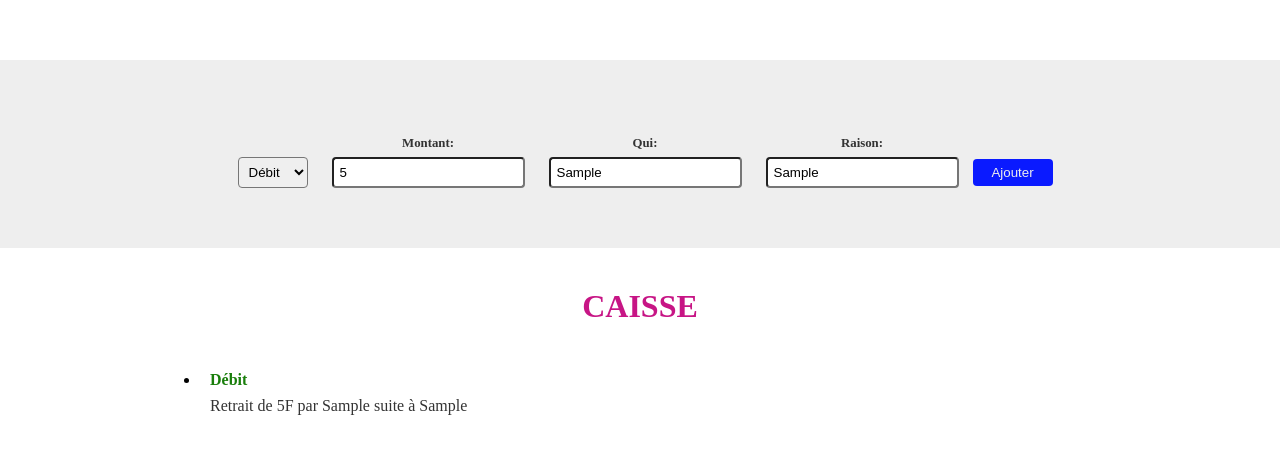
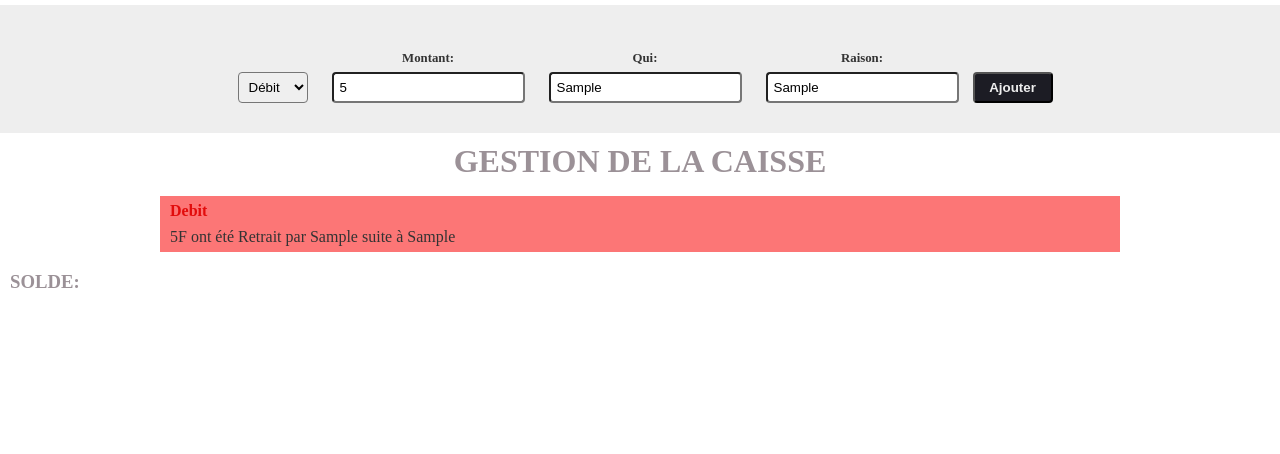
Before and after one commit to Moojob/Application-de-caisse, a plain HTML site: page dist/index.html in a window 1280 px wide. Both pictures are taken after typing "5", "Sample", "Sample" into the empty fields and a click on the button "Ajouter". Drawn offline with Linux system fonts and the light colour scheme.

Commit message:
Version Orienté Objet

```diff
--- a/dist/app.js
+++ b/dist/app.js
@@ -1,6 +1,8 @@
-"use strict";
+import { caisse } from "./classses/caisse.js";
+import { Transaction } from "./classses/transaction.js";
 //Interception du formulaire
 const form = document.querySelector(".formulaire-de-transaction");
+let maCaisse = new caisse(0, []);
 //Interception des Inputs du formulaire
 const type = document.querySelector("#type");
 const qui = document.querySelector('#qui');
@@ -10,24 +12,41 @@ const raison = document.querySelector("#raison");
 const ul = document.querySelector("ul");
 form.addEventListener('submit', (e) => {
     e.preventDefault();
-    //Création d'élèments li
-    const li = document.createElement("li");
-    //Attribution de la classe débit ou crédit au li
-    li.className = type.value;
-    //Création d'élèments h4
-    const h4 = document.createElement('h4');
-    //h4 va contenir soit débit soit crédit
-    h4.innerText = type.value;
-    //Attribution de la classe débit ou crédit à h4
-    h4.className = type.value;
-    //Ajouter h4 au li
+    let maTransaction = new Transaction(type.value, montant.valueAsNumber, qui.value, raison.value);
+    maCaisse.AjoutTransaction(maTransaction);
+    //console.log("Solde : ", maCaisse.getSolde());
+    //console.log("Transaction : ", maCaisse.getTransaction());
+    render(maTransaction, ul);
+    // //Création d'élèments li
+    // const li = document.createElement("li")
+    // //Attribution de la classe débit ou crédit au li
+    // li.className = type.value;
+    // //Création d'élèments h4
+    // const h4 = document.createElement('h4');
+    // //h4 va contenir soit débit soit crédit
+    // h4.innerText = type.value;
+    // //Attribution de la classe débit ou crédit à h4
+    // h4.className = type.value;
+    // //Ajouter h4 au li
+    // li.append(h4)
+    // //Création d'élèments p
+    // const p = document.createElement('p');
+    // //p va contenir le texte de la logique suivante
+    // p.innerText = `${type.value === 'Débit' ? 'Retrait' : 'Dépot'} de ${montant.value}F par ${qui.value} suite à ${raison.value}`;
+    // //Ajouter p au li
+    // li.append(p);
+    // //Ajouter li au ul
+    // ul.append(li);
+});
+const render = (Tr, container) => {
+    let li = document.createElement("li");
+    let h4 = document.createElement("h4");
+    let p = document.createElement("p");
+    h4.innerText = Tr.getType() === 'Debit' ? 'Debit' : 'Credit';
+    h4.className = Tr.getType();
+    li.className = Tr.getType();
+    p.innerText = Tr.text();
     li.append(h4);
-    //Création d'élèments p
-    const p = document.createElement('p');
-    //p va contenir le texte de la logique suivante
-    p.innerText = `${type.value === 'Débit' ? 'Retrait' : 'Dépot'} de ${montant.value}F par ${qui.value} suite à ${raison.value}`;
-    //Ajouter p au li
     li.append(p);
-    //Ajouter li au ul
-    ul.append(li);
-});
+    container.append(li);
+};
--- /dev/null
+++ b/dist/classses/caisse.js
@@ -0,0 +1,21 @@
+export class caisse {
+    constructor(solde, transaction) {
+        this.solde = solde;
+        this.transaction = transaction;
+    }
+    getTransaction() {
+        return this.transaction;
+    }
+    getSolde() {
+        return this.solde;
+    }
+    AjoutTransaction(transaction) {
+        this.transaction.push(transaction);
+        if (transaction.getType() === 'Debit') {
+            this.solde -= transaction.getMontant();
+        }
+        else {
+            this.solde += transaction.getMontant();
+        }
+    }
+}
--- /dev/null
+++ b/dist/classses/transaction.js
@@ -0,0 +1,17 @@
+export class Transaction {
+    constructor(type, montant, qui, raison) {
+        this.type = type;
+        this.montant = montant;
+        this.qui = qui;
+        this.raison = raison;
+    }
+    text() {
+        return `${this.montant}F ont été ${this.type === "Debit" ? "Retrait" : "Déposé"} par ${this.qui} suite à ${this.raison}`;
+    }
+    getMontant() {
+        return this.montant;
+    }
+    getType() {
+        return this.type;
+    }
+}
--- a/dist/index.html
+++ b/dist/index.html
@@ -14,8 +14,8 @@
         <div class="domaine">
             <label for="Type:"></label>
             <select id="type">
-                <option value="Débit">Débit</option>
-                <option value="Crédit">Crédit</option>
+                <option value="Debit">Débit</option>
+                <option value="Credit">Crédit</option>
             </select>
         </div>
              <!--La Saisie du Montant-->
@@ -39,11 +39,13 @@
     </header>
 
     <div class="emballage">
-        <h1>CAISSE</h1>
+        <h1>GESTION DE LA CAISSE</h1>
          <!--La Liste des Transactions-->
          <ul class="listes-des-transactions"></ul>
     </div>
-
+    <div>
+        <h3 id = "soldes">SOLDE:</h3>
+    </div>
 
     <script type="module" src="app.js"></script>
 </body>
--- a/dist/style.css
+++ b/dist/style.css
@@ -7,30 +7,42 @@ body{
     margin: 0 auto;
 }
 h1{
-    margin: 40px auto;
-    color: mediumvioletred;
+    margin: 10px;
+    color: rgb(155, 145, 151);
     text-align: center;
+    font-weight: bolder;
+}
+h3{
+    color: rgb(155, 145, 151);
+    font-weight: bolder;
+    margin-left: 10px;
+}
+ul{
+    padding: 0;
+    list-style-type:none;
 }
 li{
     padding: 6px 10px;
     bottom: 1px solid #eee;
     margin: 10px auto;
 }
-li.Dédit{
-    background-color: rgb(172, 228, 150);
+li.Credit {
+    background: rgb(172, 228, 150);
 }
-li.Crédit{
-    background-color: rgb(252, 118, 118);
+li.Debit{
+    background: rgb(252, 118, 118);
 }
-li h4.Débit {
+li h4.Credit {
     color: #197e0b;
     margin: 0;
     text-transform:capitalize ;
+    font-weight: bolder;
 }
-li h4.Crédit {
+li h4.Debit {
     color: #e20c0c;
     margin: 0;
     text-transform:capitalize ;
+    font-weight: bolder;
 }
 li p {
     color: #333;
@@ -38,8 +50,8 @@ li p {
 }
 header{
     background: #eee;
-    padding: 60px;
-    margin-top: 60px;
+    padding: 30px;
+    margin-top: 5px;
 }
 form{
     min-width: 960px;
@@ -61,12 +73,16 @@ input, select{
 .domaine{
     display: inline-block;
     margin: 0 10px;
+    font-weight: bolder;
+    border: 1 solid black;
 }
 button{
     color:#eee;
-    border: 0;
-    background:#0a1aff;
+    border: 1 solid black;
+    background:#1c1c24;
     padding: 6px;
     min-width: 80px;
     border-radius: 4px;
+    font-weight: bolder;
+
 }
--- /dev/null
+++ b/src/classses/caisse.ts
@@ -0,0 +1,22 @@
+import {Transaction} from "./transaction.js"
+export class caisse {
+    constructor(
+        private solde: number,
+        private transaction: Transaction[]
+    ) { }
+    getTransaction() {
+        return this.transaction
+    }
+    getSolde() {
+        return this.solde
+    }
+    AjoutTransaction(transaction: Transaction) {
+        this.transaction.push(transaction)
+        if (transaction.getType() === 'Debit') {
+            this.solde -= transaction.getMontant()
+
+        } else {
+            this.solde += transaction.getMontant()
+        }
+    }
+}
--- /dev/null
+++ b/src/classses/transaction.ts
@@ -0,0 +1,17 @@
+export class Transaction {
+    constructor(
+        private type: string,
+        private montant: number,
+        private qui: string,
+        private raison: string
+    ) { }
+    text() {
+        return `${this.montant}F ont été ${this.type === "Debit" ? "Retrait" : "Déposé"} par ${this.qui} suite à ${this.raison}`
+    }
+    getMontant() {
+       return  this.montant
+    }
+    getType() {
+        return  this.type
+     }
+}
--- a/tsconfig.json
+++ b/tsconfig.json
@@ -24,7 +24,7 @@
     // "useDefineForClassFields": true,                  /* Emit ECMAScript-standard-compliant class fields. */
 
     /* Modules */
-    "module": "commonjs",                                /* Specify what module code is generated. */
+   // "module": "commonjs",                                /* Specify what module code is generated. */
      "rootDir": "./src",                                  /* Specify the root folder within your source files. */
     // "moduleResolution": "node",                       /* Specify how TypeScript looks up a file from a given module specifier. */
     // "baseUrl": "./",                                  /* Specify the base directory to resolve non-relative module names. */
```
Also changed, not shown: src/app.ts (+47 -21 lines).
